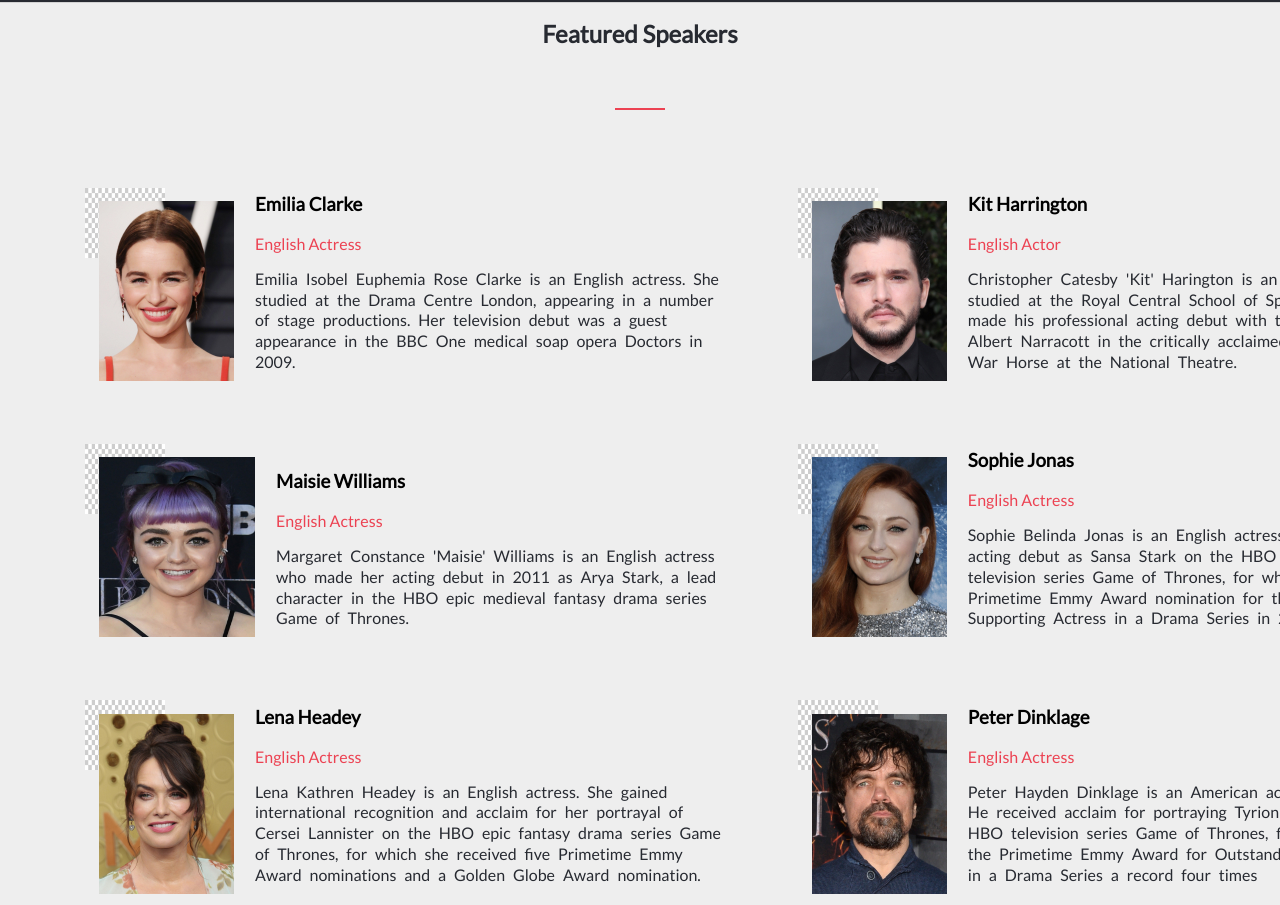
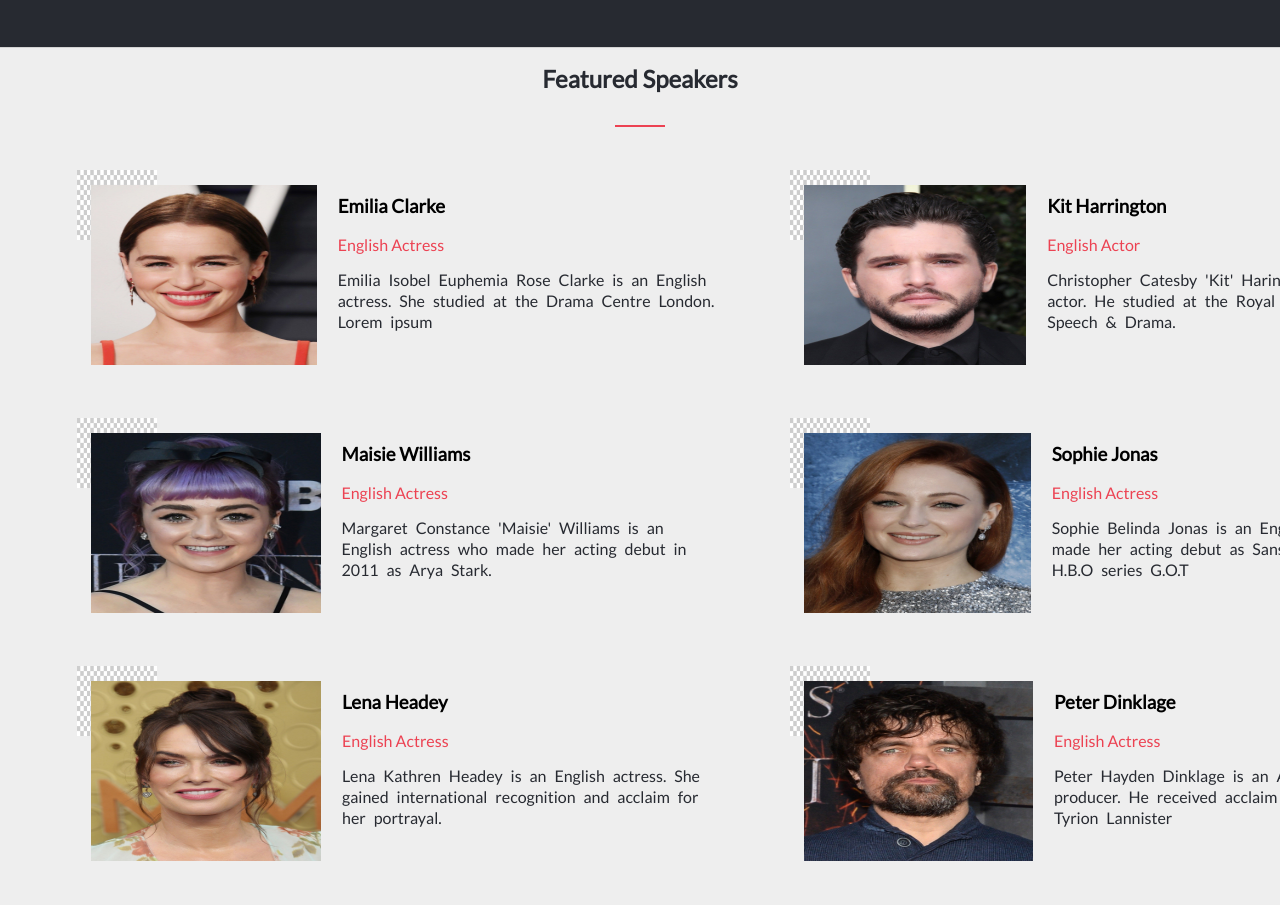
Before and after one commit to Ugboaja-Uchechi/capstone1, a plain HTML site: page index.html in a window 1280 px wide. Shown: the part 1297-2202 px from the top of the page. Drawn offline with Linux system fonts and the light colour scheme.

Commit message:
Fix mobile speakers section

```diff
--- a/script.js
+++ b/script.js
@@ -22,7 +22,7 @@ const speakers = [
     mainImage: 'images/emilia-clarke.jpg',
     topic: 'Emilia Clarke',
     occupation: 'English Actress',
-    description: 'Emilia Isobel Euphemia Rose Clarke is an English actress. She studied at the Drama Centre London, appearing in a number of stage productions. Her television debut was a guest appearance in the BBC One medical soap opera Doctors in 2009.',
+    description: 'Emilia Isobel Euphemia Rose Clarke is an English actress. She studied at the Drama Centre London. Lorem ipsum',
   },
   {
     id: 1,
@@ -30,7 +30,7 @@ const speakers = [
     mainImage: 'images/kit-harrington.jpg',
     topic: 'Kit Harrington',
     occupation: 'English Actor',
-    description: "Christopher Catesby 'Kit' Harington is an English actor. He studied at the Royal Central School of Speech & Drama and made his professional acting debut with the lead role of Albert Narracott in the critically acclaimed West End play War Horse at the National Theatre.",
+    description: "Christopher Catesby 'Kit' Harington is an English actor. He studied at the Royal Central School of Speech & Drama.",
   },
   {
     id: 2,
@@ -38,7 +38,7 @@ const speakers = [
     mainImage: 'images/maisie-wlliams.jpg',
     topic: 'Maisie Williams',
     occupation: 'English Actress',
-    description: "Margaret Constance 'Maisie' Williams is an English actress who made her acting debut in 2011 as Arya Stark, a lead character in the HBO epic medieval fantasy drama series Game of Thrones.",
+    description: "Margaret Constance 'Maisie' Williams is an English actress who made her acting debut in 2011 as Arya Stark.",
   },
   {
     id: 3,
@@ -46,7 +46,7 @@ const speakers = [
     mainImage: 'images/sophie-turner.jpg',
     topic: 'Sophie Jonas',
     occupation: 'English Actress',
-    description: 'Sophie Belinda Jonas is an English actress. She made her acting debut as Sansa Stark on the HBO epic fantasy television series Game of Thrones, for which she received a Primetime Emmy Award nomination for the Outstanding Supporting Actress in a Drama Series in 2019',
+    description: 'Sophie Belinda Jonas is an English actress. She made her acting debut as Sansa Stark on the H.B.O series G.O.T',
   },
   {
     id: 4,
@@ -54,7 +54,7 @@ const speakers = [
     mainImage: 'images/lena-headey.jpg',
     topic: 'Lena Headey',
     occupation: 'English Actress',
-    description: 'Lena Kathren Headey is an English actress. She gained international recognition and acclaim for her portrayal of Cersei Lannister on the HBO epic fantasy drama series Game of Thrones, for which she received five Primetime Emmy Award nominations and a Golden Globe Award nomination.',
+    description: 'Lena Kathren Headey is an English actress. She gained international recognition and acclaim for her portrayal.',
   },
   {
     id: 5,
@@ -62,7 +62,7 @@ const speakers = [
     mainImage: 'images/peter-dinklage.jpg',
     topic: 'Peter Dinklage',
     occupation: 'English Actress',
-    description: 'Peter Hayden Dinklage is an American actor and producer. He received acclaim for portraying Tyrion Lannister on the HBO television series Game of Thrones, for which he won the Primetime Emmy Award for Outstanding Supporting Actor in a Drama Series a record four times',
+    description: 'Peter Hayden Dinklage is an American actor and producer. He received acclaim for portraying Tyrion Lannister',
   },
 ];
 
--- a/styles.css
+++ b/styles.css
@@ -90,6 +90,7 @@ header {
   margin-right: 1.5rem;
   margin-bottom: 2rem;
   margin-left: 1.5rem;
+  margin-top: 3rem;
 }
 
 .mobile-header-nav-links li a {
@@ -308,31 +309,38 @@ header {
 
 .checkers {
   position: relative;
-  bottom: 13rem;
+  top: 3rem;
+  left: 1rem;
   width: 100px;
   height: 90px;
 }
 
+.speaker-flex {
+  position: relative;
+  top: 8.8rem;
+  right: 2.5rem;
+}
+
 .featured-image {
   position: relative;
-  right: 4.8rem;
-  bottom: 10rem;
+  right: 4rem;
+  top: 5.8rem;
   width: 100%;
   height: 120px;
 }
 
 .speakers {
+  padding-left: 0;
   margin-top: 0;
 }
 
 .speakers li {
   display: flex;
-
-  /* flex-direction: row; */
+  position: relative;
+  bottom: 8rem;
   align-items: flex-end;
   list-style-type: none;
-  padding-bottom: 3rem;
-  padding-top: 2rem;
+  padding-top: 1rem;
 }
 
 @media screen and (min-width: 768px) {
@@ -351,6 +359,12 @@ header {
 
   .featured-display {
     display: none;
+  }
+
+  .speaker-flex {
+    position: relative;
+    top: 4.8rem;
+    right: 0;
   }
 
   header {
@@ -455,12 +469,6 @@ header {
     background-color: #fff;
   }
 
-  /* .main div {
-    height: 100vh;
-    background-image: url(images/G.O.T.jpg);
-
-  } */
-
   .welcome-text,
   .main h1,
   .main h2,
@@ -536,7 +544,9 @@ header {
   }
 
   .speakers li {
+    position: relative;
     padding-bottom: 0;
+    margin-bottom: 2rem;
   }
 
   .program-list li:hover {
@@ -596,7 +606,7 @@ header {
 
   .checkers {
     position: relative;
-    bottom: 8.2rem;
+    top: -2rem;
     left: 2.8rem;
     width: 80px;
     height: 70px;
@@ -606,7 +616,7 @@ header {
     margin-top: 0;
     text-align: center;
     padding-top: 1rem;
-    padding-bottom: 2.5rem;
+    margin-bottom: 0;
   }
 
   .featured-image {
@@ -622,8 +632,9 @@ header {
     margin-right: 9.1rem;
     align-content: space-around;
     grid-template-columns: auto auto;
-    grid-row-gap: 10px;
+    grid-row-gap: 20px;
     grid-column-gap: 30px;
+    padding-left: 2rem;
   }
 
   .p-colour {
@@ -659,7 +670,7 @@ header {
     width: 50px;
     background-color: #ec4252;
     height: 2px;
-    margin-bottom: 2rem;
+    margin-bottom: 4.8rem;
     margin-left: auto;
     margin-right: auto;
   }
```
Also changed, not shown: 1 other file.
